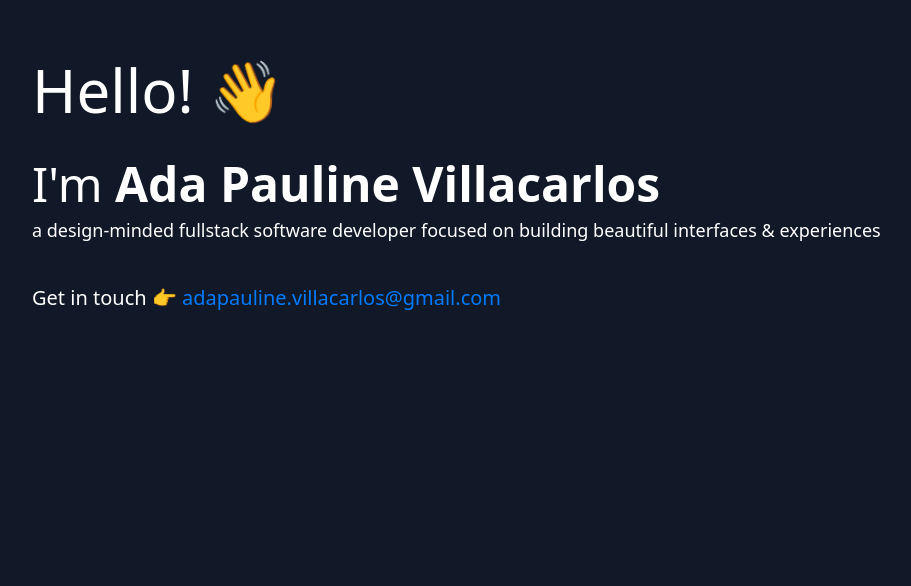
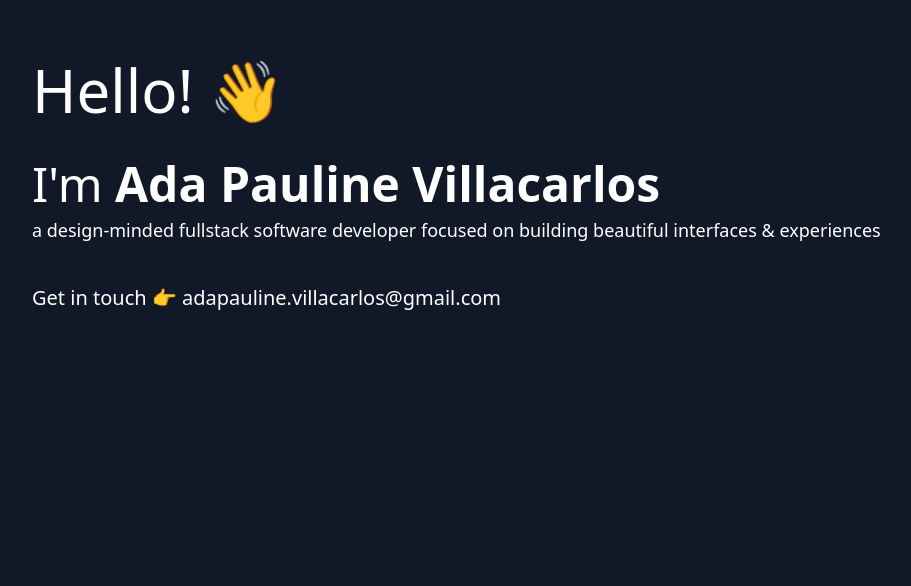
Before and after one commit to adavillacarlos/ada, a React (Vite) app: page / in a window 1280 px wide. Shown: the part 214-800 px from the top of the page, without its empty margins (88-999 px from the left). Built offline with nearby package versions, Linux system fonts and the light colour scheme; a web font is replaced by a local one.

Commit message:
updated styles

```diff
--- a/src/components/titles/title.scss
+++ b/src/components/titles/title.scss
@@ -3,6 +3,7 @@
   position: relative;
   text-decoration: none;
   display: inline-block;
+  color: white;
 
   &::after {
     content: '';
--- a/src/index.css
+++ b/src/index.css
@@ -38,3 +38,16 @@
   }
 
 }
+
+@keyframes move-up {
+  0% {
+    transform: translateY(0);
+  }
+  100% {
+    transform: translateY(-10px); /* Moves the icon up by 10px */
+  }
+}
+
+.group-hover\:animate-move-up:hover {
+  animation: move-up 0.3s ease-out forwards;
+}
```
